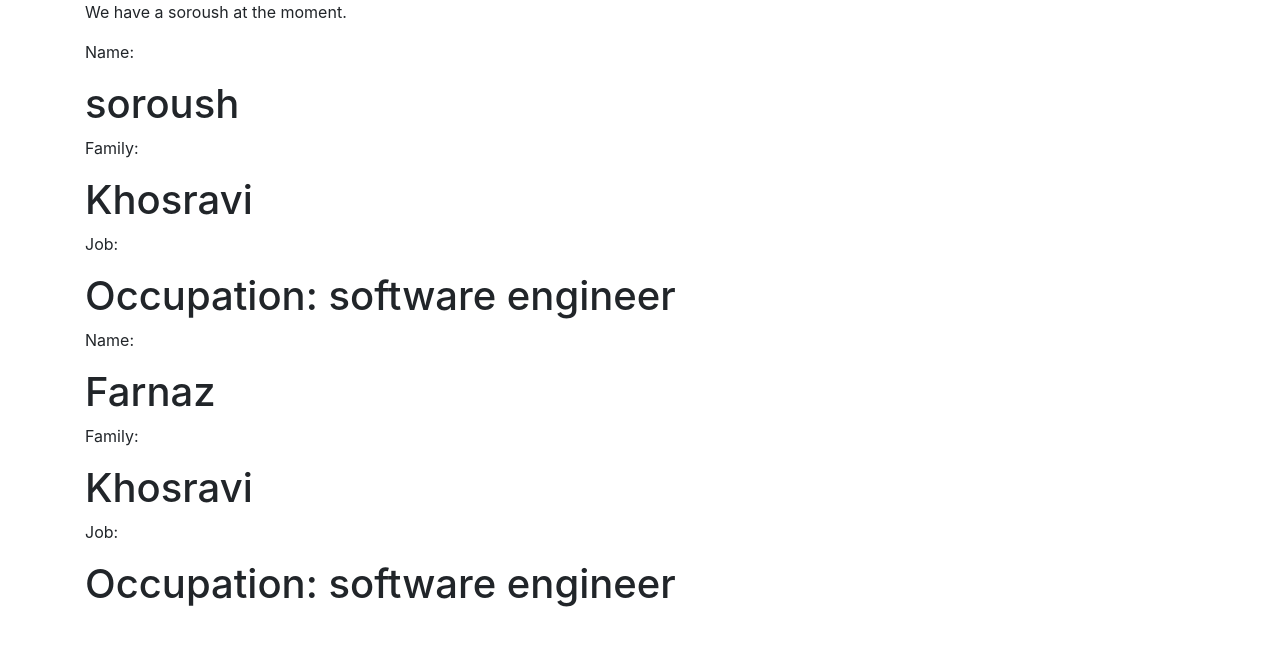
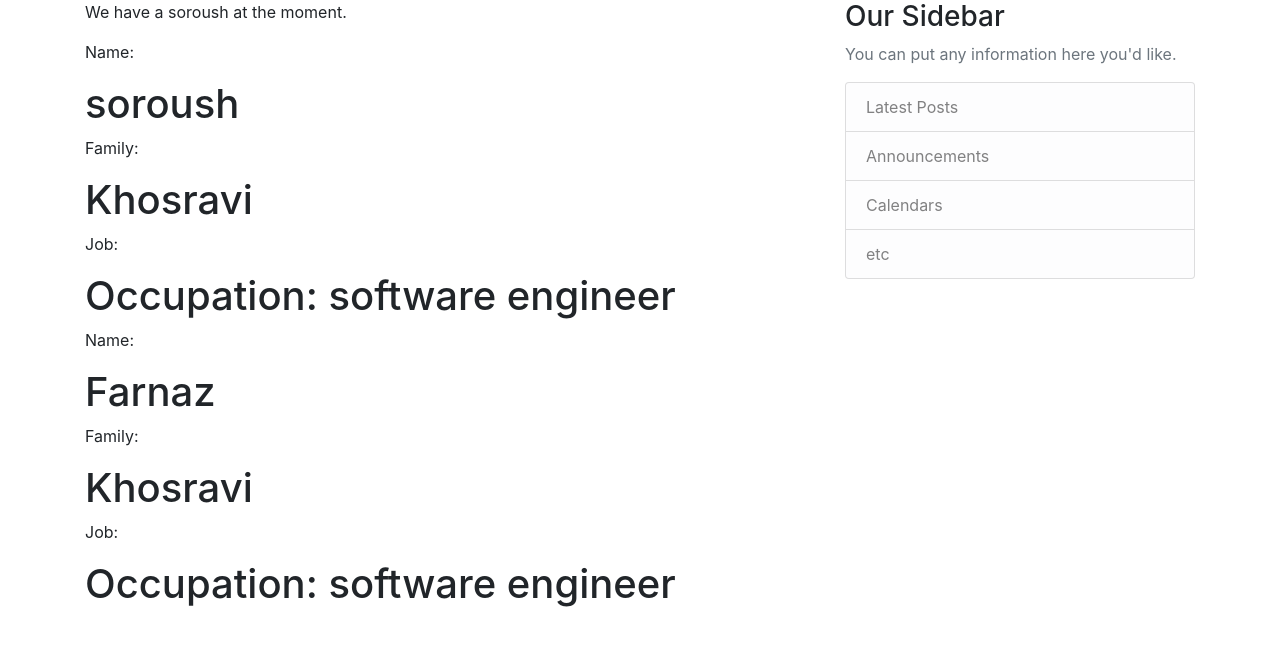
Before and after one commit to soroushh/Flask_full_featur_app, a Flask app: page / in a window 1280 px wide. Shown: the top 646 px of the page. Run offline with Flask 2, Linux system fonts and the light colour scheme; some libraries are stand-ins or nearby versions.

Commit message:
The navigation bar and main css file is added to the project in the static folder.

```diff
--- a/code/templates/layout.html
+++ b/code/templates/layout.html
@@ -16,12 +16,48 @@
 </head>
 
 <body>
+
+    <header class="site-header">
+        <nav class="navbar navbar-expand-md navbar-dark bg-steel fixed-top">
             <div class="container">
-        {% block content %}
-        {% endblock content %}
+                <a class="navbar-brand mr-4" href="/">Flask Blog</a>
+                <button class="navbar-toggler" type="button" data-toggle="collapse" data-target="#navbarToggle" aria-controls="navbarToggle" aria-expanded="false" aria-label="Toggle navigation">
+                    <span class="navbar-toggler-icon"></span>
+                </button>
+                <div class="collapse navbar-collapse" id="navbarToggle">
+                    <div class="navbar-nav mr-auto">
+                        <a class="nav-item nav-link" href="/">Home</a>
+                        <a class="nav-item nav-link" href="/about">About</a>
                     </div>
-
-
+                    <!-- Navbar Right Side -->
+                    <div class="navbar-nav">
+                        <a class="nav-item nav-link" href="/login">Login</a>
+                        <a class="nav-item nav-link" href="/register">Register</a>
+                    </div>
+                </div>
+            </div>
+        </nav>
+    </header>
+    <main role="main" class="container">
+        <div class="row">
+            <div class="col-md-8">
+                {% block content %}{% endblock %}
+            </div>
+            <div class="col-md-4">
+                <div class="content-section">
+                    <h3>Our Sidebar</h3>
+                    <p class='text-muted'>You can put any information here you'd like.
+                    <ul class="list-group">
+                        <li class="list-group-item list-group-item-light">Latest Posts</li>
+                        <li class="list-group-item list-group-item-light">Announcements</li>
+                        <li class="list-group-item list-group-item-light">Calendars</li>
+                        <li class="list-group-item list-group-item-light">etc</li>
+                    </ul>
+                    </p>
+                </div>
+            </div>
+        </div>
+    </main>
     <!-- Optional JavaScript -->
     <!-- jQuery first, then Popper.js, then Bootstrap JS -->
     <script src="https://code.jquery.com/jquery-3.3.1.slim.min.js" integrity="sha384-q8i/X+965DzO0rT7abK41JStQIAqVgRVzpbzo5smXKp4YfRvH+8abtTE1Pi6jizo" crossorigin="anonymous"></script>
```
Also changed, not shown: code/static/main.css (added, +80 -0 lines). Lines whose indentation alone changed are shown as unchanged.
